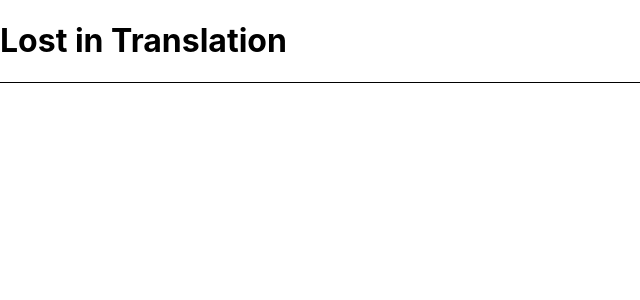
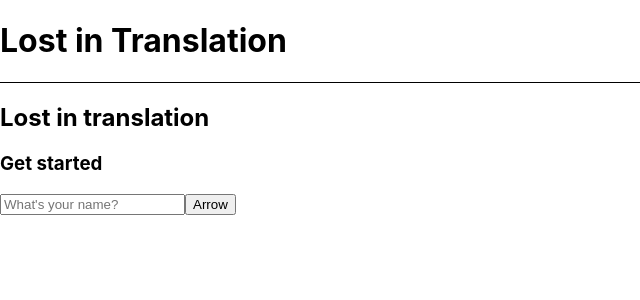
Before and after one commit to Satuhoo/lost-in-translation, a React (Create React App) app: page /Login in a window 1280 px wide. Shown: the top 300 px of the page, without its empty margins (0-640 px from the left). Built offline with nearby package versions, Linux system fonts and the light colour scheme.

Commit message:
feat: add private route for translator and profile

```diff
--- a/src/App.js
+++ b/src/App.js
@@ -4,6 +4,7 @@ import Login from './components/Login';
 import Translator from './components/Translator';
 import Profile from './components/Profile';
 import {storage} from './utils/storage';
+import PrivateRoute from './components/hoc/PrivateRoute';
 
 import React from "react";
 import { BrowserRouter as Router, Switch, Route } from "react-router-dom";
@@ -36,15 +37,15 @@ function App() {
       <Router>
         <Header userName={shownUserName}/>
         <Switch>
-          <Route exact path="/">
+          <PrivateRoute exact path="/">
+            <Translator />
+          </PrivateRoute>
+          <Route path="/Login">
             <Login userName={userName} onChangeUserName={onChangeUserName} submit={handleSubmit}/>
           </Route>
-          <Route path="/translator">
-            <Translator />
-          </Route>
-          <Route path="/profile">
+          <PrivateRoute path="/profile">
             <Profile logOut={logOut}/>
-          </Route>
+          </PrivateRoute>
         </Switch>
       </Router>
     </div>
--- a/src/components/Login.js
+++ b/src/components/Login.js
@@ -6,7 +6,7 @@ function Login({userName, onChangeUserName, submit}) {
             <h2>Lost in translation</h2>
             <h3>Get started</h3>
                 <input value={userName} onChange={onChangeUserName} placeholder="What's your name?"/>
-                <Link to="/translator">
+                <Link to="/">
                     <button onClick={submit}>Arrow</button>
                 </Link>
         </div>
--- /dev/null
+++ b/src/components/hoc/PrivateRoute.js
@@ -0,0 +1,13 @@
+import { Route, Redirect } from 'react-router-dom';
+import {storage } from '../../utils/storage';
+
+const PrivateRoute = props => {
+    const userName = storage.getItem("userName");
+
+    if (userName === null) {
+        return <Redirect to="/Login"/>
+    }
+    return <Route {...props} />
+}
+
+export default PrivateRoute;
```
